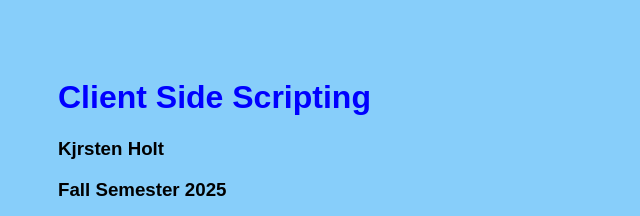
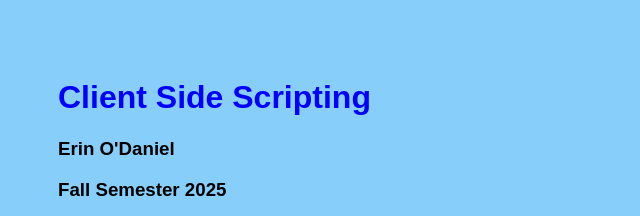
Before and after one commit to Erin-O/client_side_scripting, a plain HTML site: page index.html in a window 1280 px wide. Shown: the top 216 px of the page, 0-640 px from the left. Drawn offline with Linux system fonts and the light colour scheme.

Commit message:
Update index.html
added name

```diff
--- a/index.html
+++ b/index.html
@@ -22,7 +22,7 @@
   <body>
     <main>
       <h1>Client Side Scripting</h1>
-      <h3>Kjrsten Holt</h3>
+      <h3>Erin O'Daniel</h3>
       <h3>Fall Semester 2025</h3>
 
       <ul>
```
